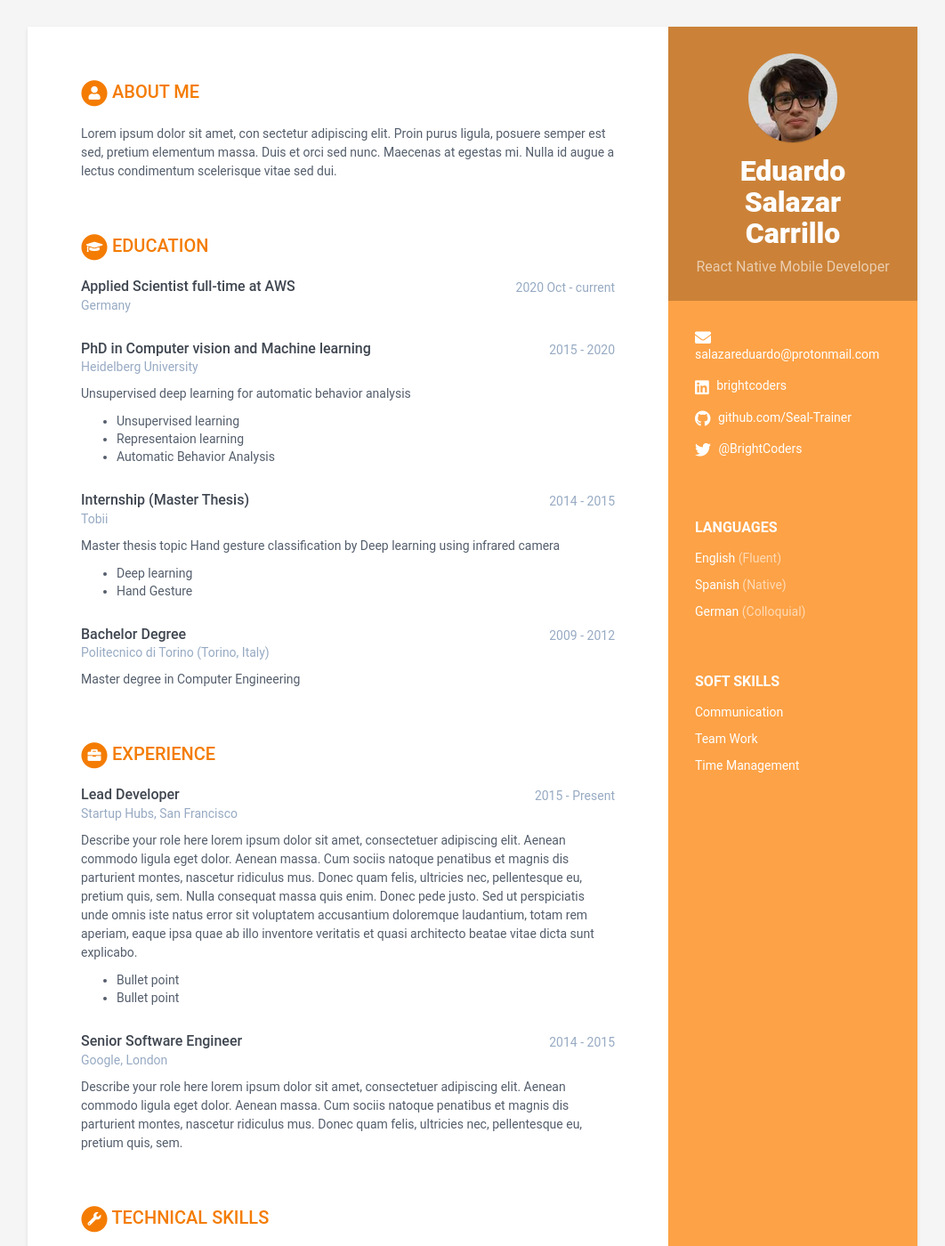
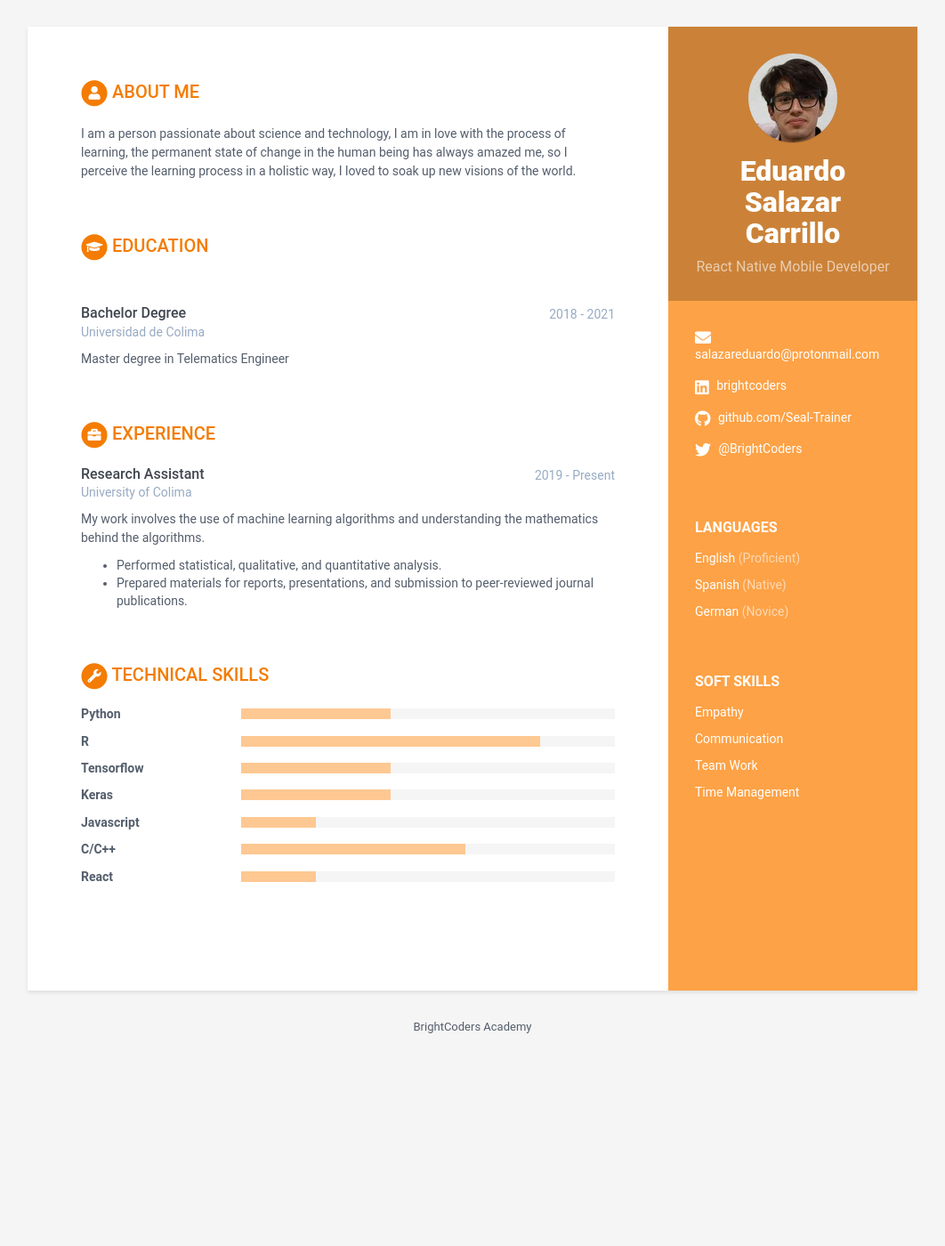
Before and after one commit to BC-MAR-21-RN/kata-resume-Seal-Trainer, a Jekyll site: the page built from index.html, in a window 1280 px wide and 1400 px high. Shown: the whole window at 89% size, without its empty margins (109-1171 px from the left). Built offline with Jekyll 4.4.1, drawn with Linux system fonts in a browser that asks for light colours.

Commit message:
Update data.yml

```diff
--- a/_data/data.yml
+++ b/_data/data.yml
@@ -27,16 +27,19 @@ sidebar:
   # Actualiza según los idiomas y nieles que tienes. Agrega o Elimina según sea necesario.
   languages:
     - idiom: English
-      level: Fluent # Utiliza el resultado de tu examen oficial, o el nivel de acuerdo al modelo Dreyfus
+      level: Proficient # Utiliza el resultado de tu examen oficial, o el nivel de acuerdo al modelo Dreyfus
 
     - idiom: Spanish
       level: Native # Utiliza el resultado de tu examen oficial, o el nivel de acuerdo al modelo Dreyfus
 
     - idiom: German
-      level: Colloquial
+      level: Novice
 
   # Registra aquí tus soft skills. Agrega o elimina según sea necesario
   interests:
+    - item: Empathy
+      link: # dejar en blanco
+
     - item: Communication
       link: # dejar en blanco
 
@@ -50,67 +53,28 @@ sidebar:
 career-profile:
   title: About Me # NO MODIFICAR
   summary: |
-    Lorem ipsum dolor sit amet, con sectetur adipiscing elit. Proin purus ligula, posuere semper est sed, pretium elementum massa. Duis et orci sed nunc. Maecenas at egestas mi. Nulla id augue a lectus condimentum scelerisque vitae sed dui.
+    I am a person passionate about science and technology, I am in love with the process of learning, the permanent state of change in the human being has always amazed me, so I perceive the learning process in a holistic way, I loved to soak up new visions of the world.
 
 # Registra aquí tus estudios. Agrega o elimina según sea necesario
 educationcomplete:
-  - degree: Applied Scientist full-time at AWS
-    university: Germany
-    time: 2020 Oct - current
-    details: |
-
-  - degree: PhD in Computer vision and Machine learning
-    university: Heidelberg University
-    time: 2015 - 2020
-    details: |
-      Unsupervised deep learning for automatic behavior analysis
-
-        - Unsupervised learning
-        - Representaion learning
-        - Automatic Behavior Analysis
-
-  - degree: Internship (Master Thesis)
-    university: Tobii
-    time: 2014 - 2015
-    details: |
-      Master thesis topic Hand gesture classification by Deep learning using infrared camera
-
-        - Deep learning
-        - Hand Gesture
+  -
 
   - degree: Bachelor Degree
-    university: Politecnico di Torino (Torino, Italy)
-    time: 2009 - 2012
+    university: Universidad de Colima
+    time: 2018 - 2021
     details: |
-      Master degree in Computer Engineering
+      Master degree in Telematics Engineer
 
 # Registra aquí tu experiencia. Agrega o elimina según sea necesario
 experiences:
-  - role: Lead Developer
-    time: 2015 - Present
-    company: Startup Hubs, San Francisco
+  - role: Research Assistant
+    time: 2019 - Present
+    company: University of Colima
     details: |
-      Describe your role here lorem ipsum dolor sit amet, consectetuer
-      adipiscing elit. Aenean commodo ligula eget dolor. Aenean massa.
-      Cum sociis natoque penatibus et magnis dis parturient montes,
-      nascetur ridiculus mus. Donec quam felis, ultricies nec,
-      pellentesque eu, pretium quis, sem. Nulla consequat massa quis
-      enim. Donec pede justo. Sed ut perspiciatis unde omnis iste natus
-      error sit voluptatem accusantium doloremque laudantium, totam rem
-      aperiam, eaque ipsa quae ab illo inventore veritatis et quasi
-      architecto beatae vitae dicta sunt explicabo.
-        - Bullet point
-        - Bullet point
-
-  - role: Senior Software Engineer
-    time: 2014 - 2015
-    company: Google, London
-    details: |
-      Describe your role here lorem ipsum dolor sit amet, consectetuer
-      adipiscing elit. Aenean commodo ligula eget dolor. Aenean massa.
-      Cum sociis natoque penatibus et magnis dis parturient montes,
-      nascetur ridiculus mus. Donec quam felis, ultricies nec,
-      pellentesque eu, pretium quis, sem.
+      My work involves the use of machine learning algorithms and understanding the
+      mathematics behind the algorithms.
+        - Performed statistical, qualitative, and quantitative analysis.
+        - Prepared materials for reports, presentations, and submission to peer-reviewed journal publications.
 
 # Registra aquí tus habilidades técnicas, para level utiliza:
 # 20% para Novice
@@ -123,22 +87,25 @@ skills:
 
   toolset:
     - name: Python
+      level: 40%
+
+    - name: R
+      level: 80%
+
+    - name: Tensorflow
+      level: 40%
+
+    - name: Keras
+      level: 40%
+
+    - name: Javascript
       level: 20%
 
-    - name: PyTorch
-      level: 40%
-
-    - name: Tensorflow
+    - name: C/C++
       level: 60%
 
-    - name: Caffe
-      level: 80%
-
-    - name: Matlab
-      level: 100%
-
-    - name: C/C++
-      level: 40%
+    - name: React
+      level: 20%
 
 # NO MODIFICAR
 footer: >
```
